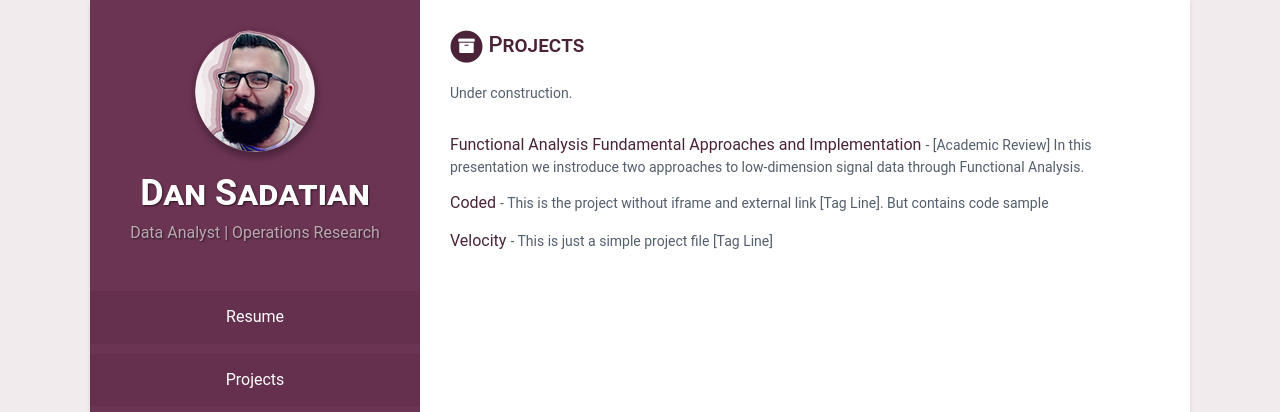
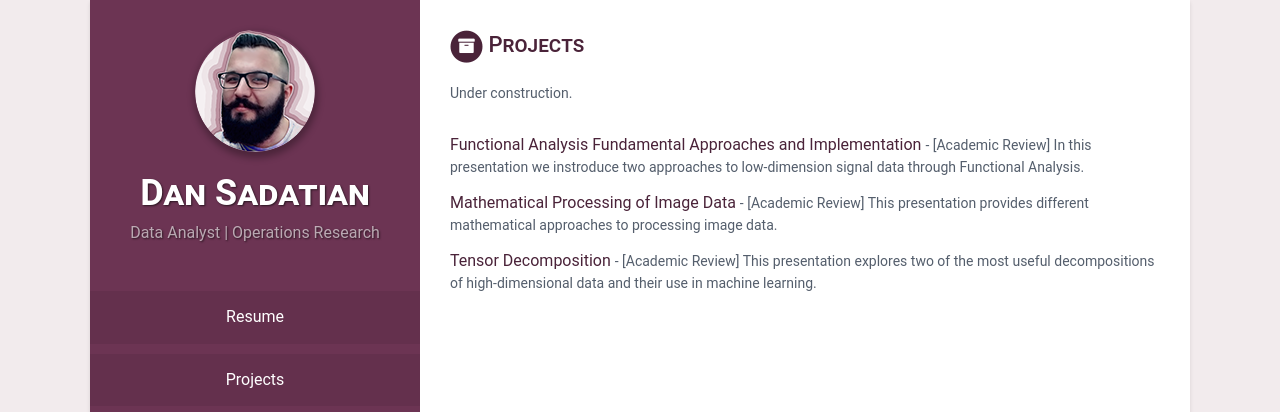
Before and after one commit to sadatian/sadatian.github.io, a Jekyll site: the page built from projects.html, in a window 1280 px wide, cut to the strip 0-412 px from the top of the page. Built offline with Jekyll 4.4.1, drawn with Linux system fonts in a browser that asks for light colours; some web fonts are replaced.

Commit message:
projects updated

````diff
--- a/_posts/2018-04-10-tensdeco.md
+++ b/_posts/2018-04-10-tensdeco.md
@@ -1,9 +1,8 @@
 ---
 layout: project_detail
-title:  "Velocity"
-tagline: "This is just a simple project file [Tag Line]"
-frame: "https://sadatian.io/projects/img-proc.html"
+title:  "Tensor Decomposition"
+tagline: "[Academic Review] This presentation explores two of the most useful decompositions of high-dimensional data and their use in machine learning."
+frame: "https://sadatian.io/projects/tens-decomp.html"
 permalink: /projects/:title
 ---
-
-Testing the project file!
+First topic in this presentation evaluates the mathematics of CP and Tucker decompositions. Second and third topics present sample cases for the implementation of each approach.
--- a/_posts/2018-04-11-imgproc.md
+++ b/_posts/2018-04-11-imgproc.md
@@ -1,30 +1,8 @@
 ---
 layout: project_detail
-title:  "Coded"
-tagline: "This is the project without iframe and external link [Tag Line]. But contains code sample"
+title:  "Mathematical Processing of Image Data"
+tagline: "[Academic Review] This presentation provides different mathematical approaches to processing image data."
+frame: "https://sadatian.io/projects/img-proc.html"
 permalink: /projects/:title
 ---
-Describe your project here. Lorem ipsum dolor sit amet, consectetuer
-adipiscing elit. Aenean commodo ligula eget dolor. Aenean massa.
-Cum sociis natoque penatibus et magnis dis parturient montes,
-nascetur ridiculus mus. Donec quam felis, ultricies nec,
-pellentesque eu, pretium quis, sem. Nulla consequat massa quis
-enim. Donec pede justo. Sed ut perspiciatis unde omnis iste natus
-error sit voluptatem accusantium doloremque laudantium, totam rem
-aperiam, eaque ipsa quae ab illo inventore veritatis et quasi
-architecto beatae vitae dicta sunt explicabo.
-
-```
-<p id="counter"></p>
-
-<script>
-var turn = 1, turn_counter = document.getElementById('counter');
-turn_counter.innerHTML = turn;
-
-function increase() {
-  turn++
-  turn_counter.innerHTML = turn;
-}
-</script>
-
-```
+Here we review the raw implementation of different image processing techniques. The first three topics provide different approaches to image compression, transformation and feature extraction useful for machine learning. Last topic provides different approaches to edge detection and clustering of images useful for object detection:
````
